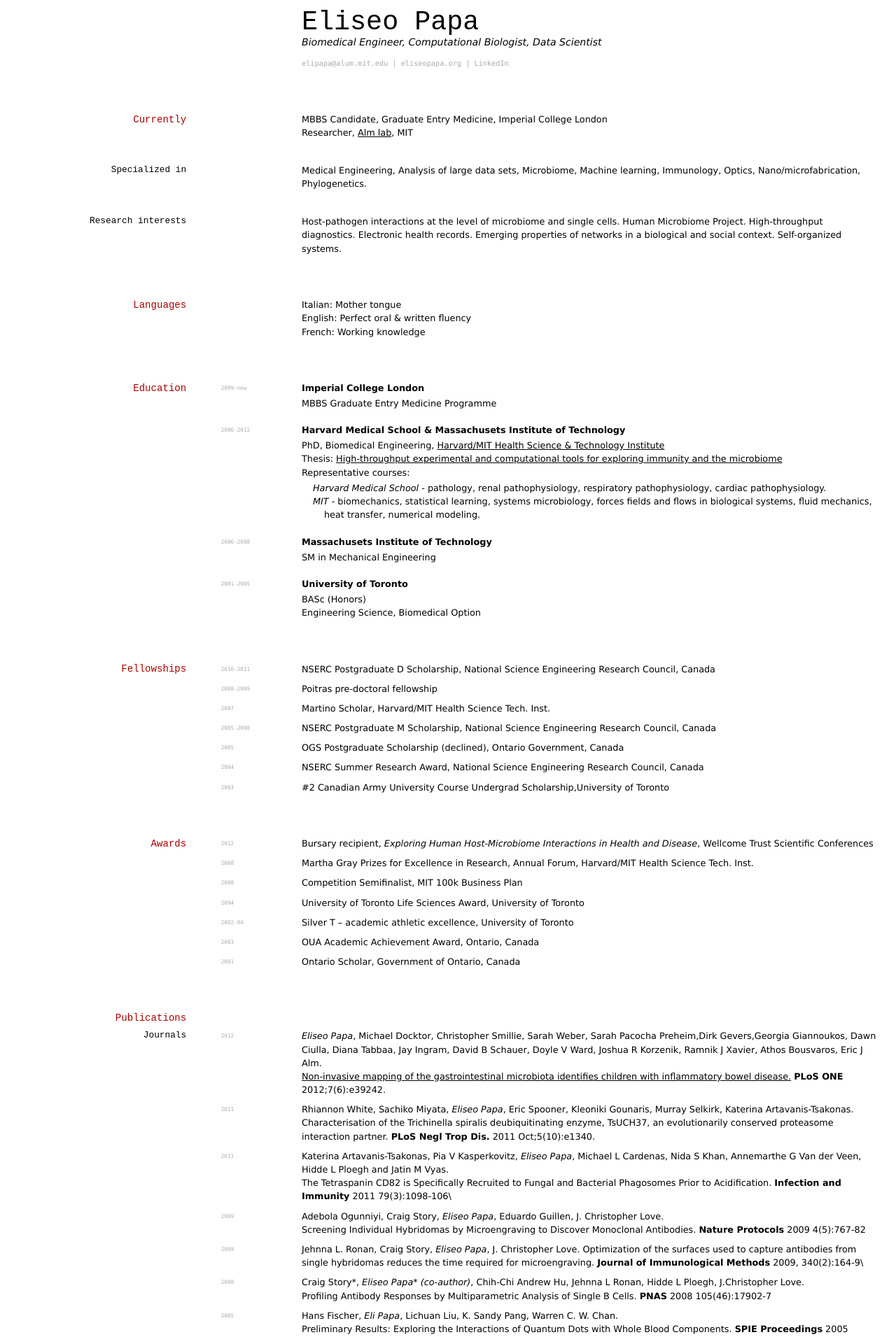
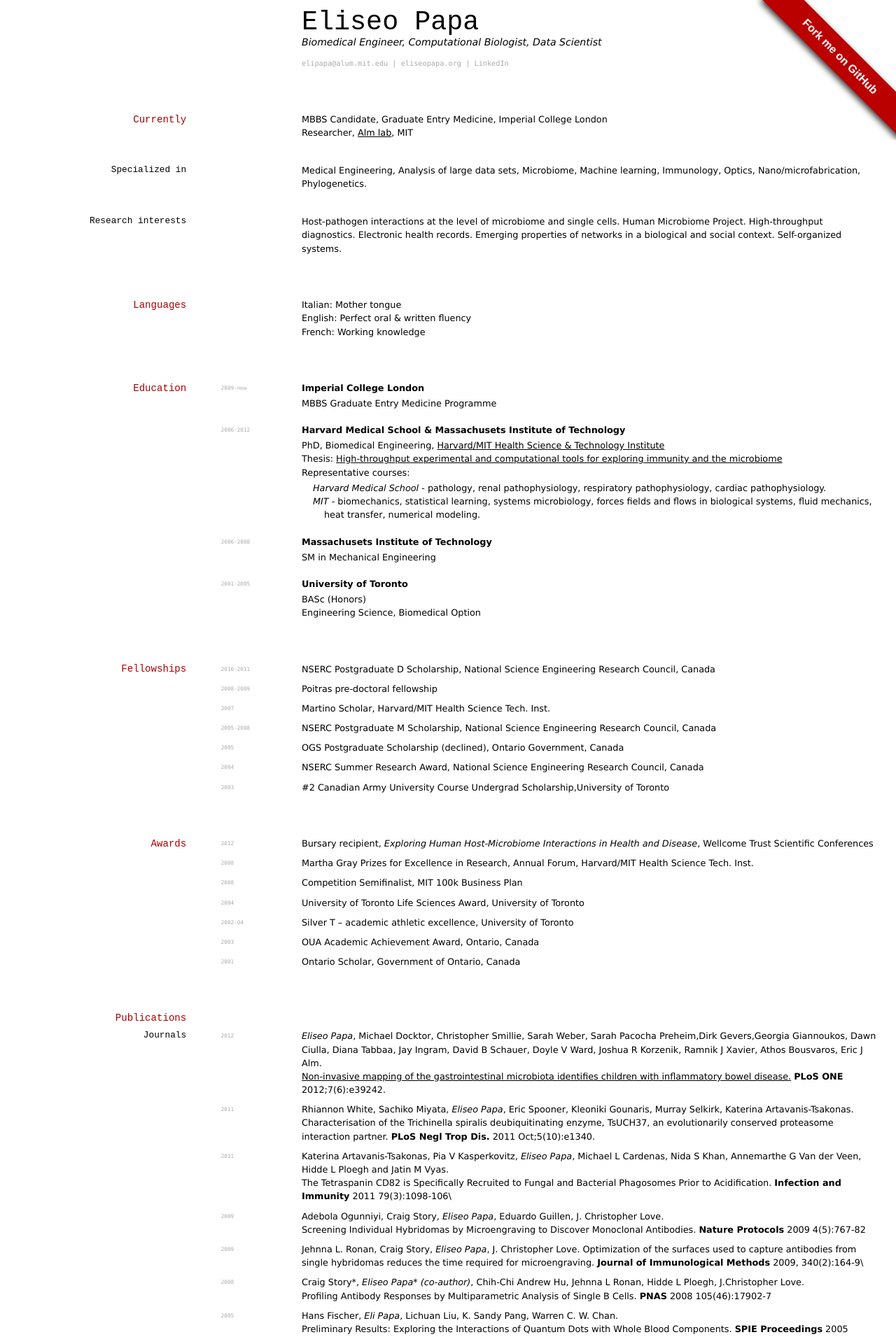
Before and after one commit to elipapa/markdown-cv, a Jekyll site: the page built from index.md, in a window 1280 px wide. Shown: the top 1911 px of the page at 70% size. Built offline with Jekyll 4.4.1, drawn with Linux system fonts in a browser that asks for light colours.

Commit message:
added forking ribbon using css

```diff
--- a/_layouts/cv.html
+++ b/_layouts/cv.html
@@ -7,6 +7,9 @@
   <link href="media/cv-print.css" type="text/css" rel="stylesheet" media="print">
 </head>
 <body>
+
+<span id="forkongithub"><a href="https://github.com/elipapa/markdown-cv">Fork me on GitHub</a></span>
+
   <div id="main">
     <div id="content">
     {{ content }}
--- a/media/cv-screen.css
+++ b/media/cv-screen.css
@@ -185,6 +185,62 @@
 	display: none;
 }
 
+/* following based on
+http://codepo8.github.io/css-fork-on-github-ribbon/
+*/
+
+#forkongithub a {
+	background:#b00;
+	color:#fff;
+	text-decoration:none;
+	font-family:arial, sans-serif;
+	text-align:center;
+	font-weight:bold;
+	padding:5px 40px;
+	font-size:1rem;
+	line-height:2rem;
+	position:relative;
+	transition:0.5s;
+}
+
+#forkongithub a:hover {
+	background:#e00;
+	color:#fff;
+}
+
+#forkongithub a::before, #forkongithub a::after {
+	content:"";
+	width:100%;
+	display:block;
+	position:absolute;
+	top:1px;left:0;
+	height:1px;
+	background:#b00;
+}
+
+#forkongithub a::after{
+	bottom:1px;top:auto;
+}
+
+@media screen and (min-width:800px){
+	#forkongithub{
+		position:absolute;
+		display:block;
+		top:0;right:0;width:200px;
+		overflow:hidden;
+		height:200px;
+		}
+	#forkongithub a {
+		width:200px;
+		position:absolute;
+		top:60px;right:-60px;
+		transform:rotate(45deg);
+		-webkit-transform:rotate(45deg);
+		box-shadow:4px 4px 10px rgba(0,0,0,0.8);
+		}
+	}
+
+
 /*
 @media only screen and (max-width: 480px) {
 	make one column somehow...
```
